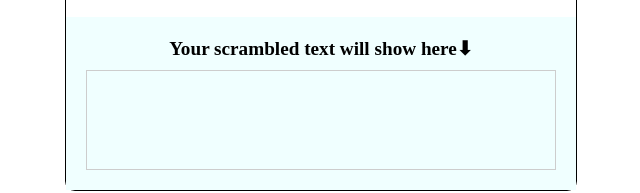
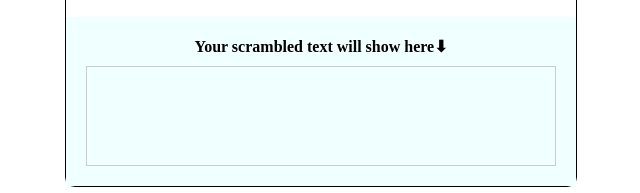
Before and after one commit to okikiolanlesi/circle-50-holiday-challenge, a website with bundled scripts: page index.html in a window 1280 px wide. Shown: the part 433-626 px from the top of the page, without its empty margins (319-959 px from the left). Built offline with nearby package versions, Linux system fonts and the light colour scheme.

Commit message:
title change

```diff
--- a/style.css
+++ b/style.css
@@ -59,8 +59,8 @@ padding: 20px;
 margin-top: 20px;
 }
 .displayTitles{
-font-weight: 700;
-font-size: larger;
+font-weight: 600;
+font-size: 16px;
 }
 .display{
     margin-top: 10px;
```
